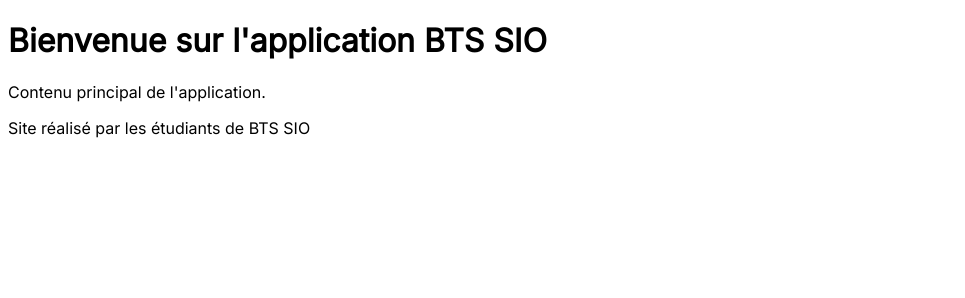
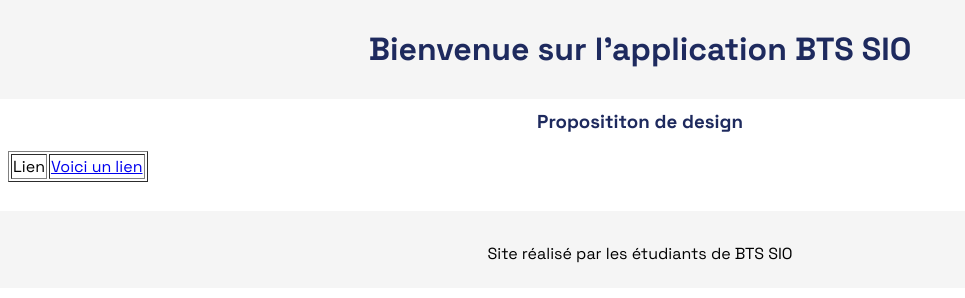
Before and after one commit to adriendeval/ApplicationBTS-SIO, a plain HTML site: page index.html in a window 1280 px wide. Shown: the whole page, without its empty margins (0-965 px from the left). Drawn offline with Linux system fonts and the light colour scheme.

Commit message:
Quelques améliorations à retravailler

```diff
--- a/index.html
+++ b/index.html
@@ -1,20 +1,32 @@
 <!DOCTYPE html>
 <html lang="fr">
+
 <head>
     <meta charset="UTF-8">
     <meta name="viewport" content="width=device-width, initial-scale=1.0">
     <title>Application BTS SIO</title>
     <link rel="stylesheet" href="stylesheet.css">
 </head>
+
 <body>
     <header>
-    <h1>Bienvenue sur l'application BTS SIO</h1>
+        <h1>Bienvenue sur l'application BTS SIO</h1>
     </header>
     <main>
-        <p>Contenu principal de l'application.</p>
+
+        <h3>Proposititon de design</h3>
+        <table border class="menu">
+            <tr>
+                <td>Lien</td>
+                <td><a href="#">Voici un lien</a></td>
+            </tr>
+        </table>
+
     </main>
-<footer>
-    <p>Site réalisé par les étudiants de BTS SIO</p>
-</footer>
+    <br>
+    <footer>
+        <p>Site réalisé par les étudiants de BTS SIO</p>
+    </footer>
 </body>
+
 </html>
--- a/stylesheet.css
+++ b/stylesheet.css
@@ -1,5 +1,37 @@
-@import url('https://fonts.googleapis.com/css2?family=Inter:opsz@14..32&display=swap');
+@import url('https://fonts.googleapis.com/css2?family=Space+Grotesk:wght@300..700&display=swap');
 
 body {
-  font-family: 'Inter', sans-serif;
+  font-family: 'Space Grotesk', sans-serif;
 }
+
+h1, h2, h3 {
+  text-align: center;
+  color: #1E2A5E;
+}
+
+header {
+  background-color: #F5F5F5;
+  padding-top: 16px;
+  padding-bottom: 8px;
+  margin: -8px;
+  margin-top: -16px;
+}
+
+::selection {
+  background-color: #7C93C350;
+}
+
+footer {
+  background-color: #F5F5F5;
+  padding-top: 16px;
+  padding-bottom: 8px;
+  margin: -8px;
+  margin-bottom: -16px;
+  text-align: center;
+}
+
+.menu {
+  justify-content: center;
+  margin-top: 16px;
+  margin-bottom: 16px;
+}
```
